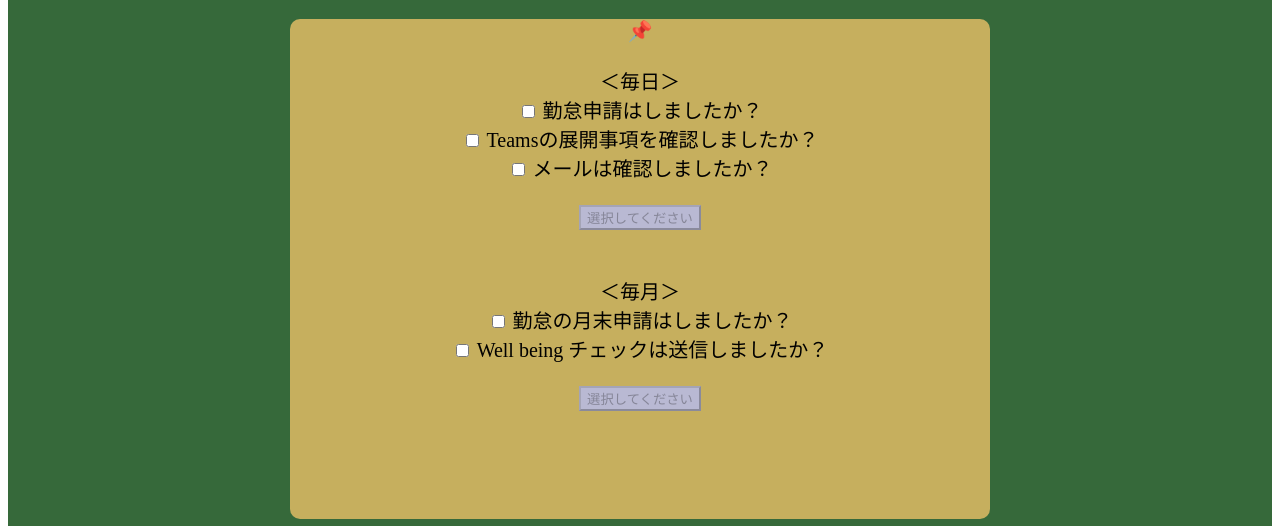
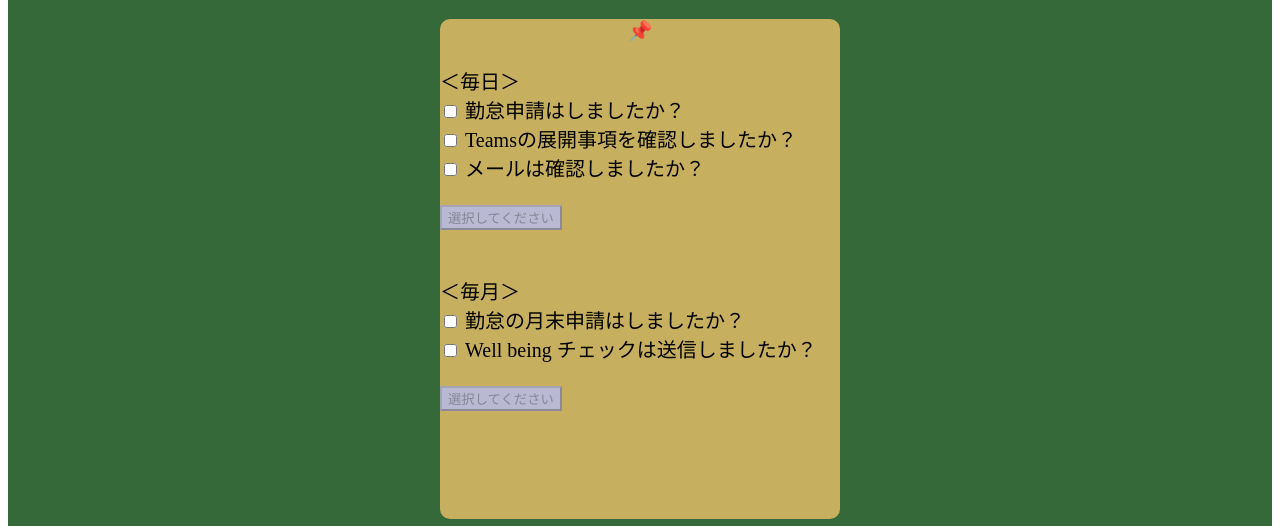
Before and after one commit to Aki-AS/Project-Otokomigaki, a plain HTML site: page index.html in a window 1280 px wide. Shown: the part 70-596 px from the top of the page. Drawn offline with Linux system fonts and the light colour scheme.

Commit message:
Add files via upload

```diff
--- a/index.html
+++ b/index.html
@@ -80,12 +80,14 @@
     <div id="haaikei">
       <h1>＜訓練生やることリスト＞</h1>
     </div>
-    <div style="width: 700px; margin: 0 auto;">
+    <div style="width: 400px; margin: 0 auto;">
       <div id="haikei">
         <div>📌</div>
         <br>
-        ＜毎日＞
-        <form>
+        <div class="e">
+          ＜毎日＞
+        </div>
+        <form class="e">
           <label>
             <input type="checkbox" id="chkKinntai" name="option1" value="1">
             勤怠申請はしましたか？
@@ -103,8 +105,8 @@
         </form>
         <br>
         <br>
-        ＜毎月＞
-        <div>
+        <div class="e">
+          ＜毎月＞<br>
           <form>
             <lavel>
               <input type="checkbox" id="chkGetumatu" name="option1" value="4">
--- a/style.css
+++ b/style.css
@@ -4,10 +4,25 @@
 }
 
 
+#chkGetumatu {
+    text-align: left;
+}
+
+
+#chkWellcheck {
+    text-align: left;
+}
+
+
+.e {
+    text-align: left;
+}
+
+
 
 #haikei {
     background-color: rgba(223, 188, 101, 0.854);
-    width: 700px;
+    width: 400px;
     height: 500px;
     align-items: center;
     font-size: 20px;
```
